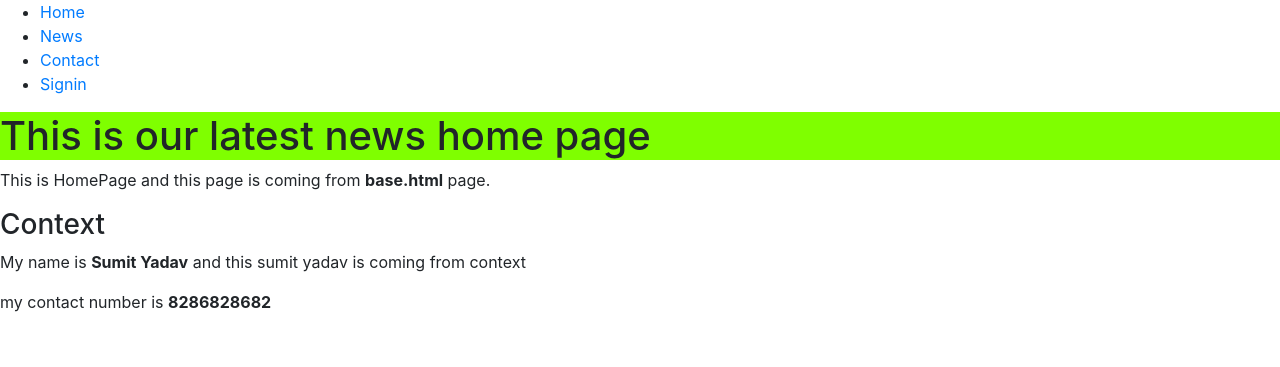
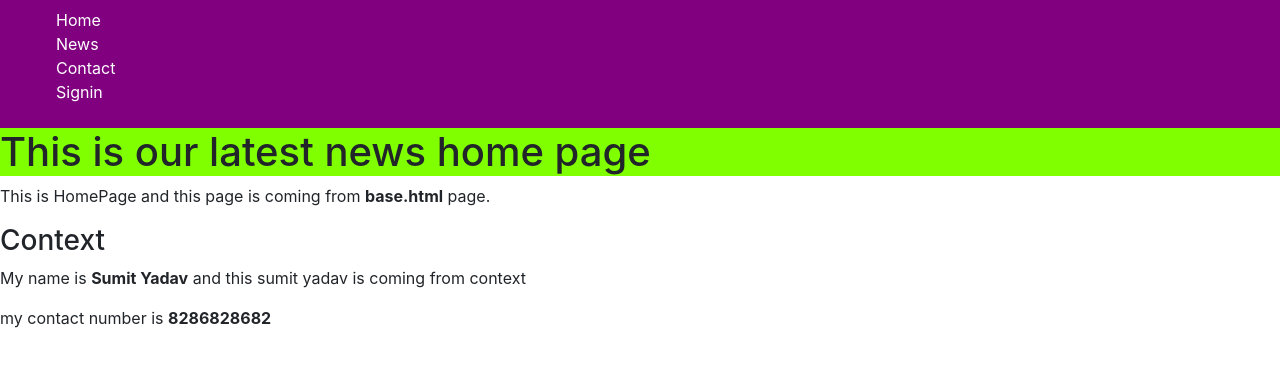
Before and after one commit to sumityadav22/Django-Practice, a Django app: page / in a window 1280 px wide. Shown: the top 367 px of the page. Run offline with Django 3.2, Linux system fonts and the light colour scheme; some libraries are stand-ins or nearby versions.

Commit message:
EDIT - Navbar style

```diff
--- a/learnDjango/SportApp/models.py
+++ b/learnDjango/SportApp/models.py
@@ -14,7 +14,7 @@ def __str__(self):
 
 
 class RegistrationData(models.Model):
-    username = models.CharField(max_length = 100),
+    username = models.CharField(max_length = 100)
     password = models.CharField(max_length = 100)
     email = models.CharField(max_length = 100)
     phone = models.CharField(max_length = 100)
--- /dev/null
+++ b/learnDjango/static/css/navbarForAll.css
@@ -0,0 +1,18 @@
+.navBar {
+    background-color: purple;
+    list-style: none;
+}
+
+
+.navBar li{
+    list-style: none;
+    color: #fff;
+}
+
+.navBar a{
+    color: #fff;
+}
+
+.navBar li:hover{
+    background-color: lightyellow;
+}
--- a/learnDjango/templates/navbarForAll.html
+++ b/learnDjango/templates/navbarForAll.html
@@ -1,3 +1,6 @@
+{% load static %}
+<link rel="stylesheet" href = "{% static 'css/navbarForAll.css' %}">
+<div class="navBar">
     <nav>
         <ul>
             <!-- By using this 'url'
@@ -8,3 +11,4 @@
             <li><a href= "{% url 'Signin' %}">Signin</a></li>
         </ul>
     </nav>
+</div>
```
Lines whose indentation alone changed are shown as unchanged.
